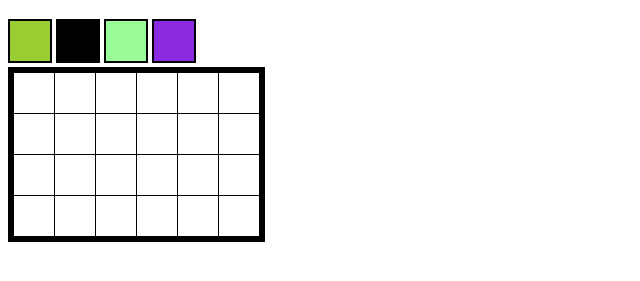
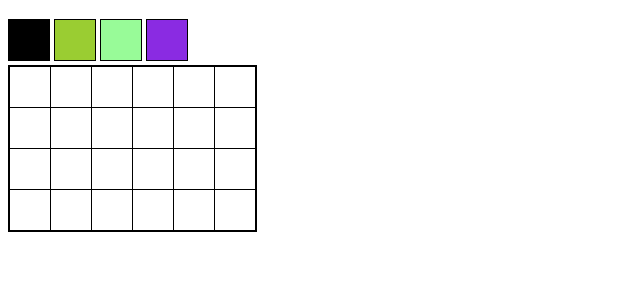
Before and after one commit to lebarrichello/pixel-art-lebarrichello, a website: page index.html in a window 1280 px wide. Shown: the part 61-342 px from the top of the page, without its empty margins (0-640 px from the left). Drawn offline with Linux system fonts and the light colour scheme.

Commit message:
requisito 2

```diff
--- a/index.html
+++ b/index.html
@@ -11,11 +11,11 @@
 <body>
     <h1 id="title"> Paleta de Cores</h1>
 
-<div id="paleta">
-    <div class="pen" style="background-color:yellowgreen;" onclick="setPenColour('white')"> </div>
-    <div class="pen" style="background-color:black;" onclick="setPenColour('black')"> </div>
-    <div class="pen" style="background-color:palegreen;" onclick="setPenColour('white')"> </div>
-    <div class="pen" style="background-color:blueviolet;" onclick="setPenColour('black')"> </div>
+<div id="color-palette">
+    <div class="color" style="background-color:black;" onclick="setPenColour('black')"> </div>
+    <div class="color" style="background-color:yellowgreen;" onclick="setPenColour('yellowgreen')"> </div>
+    <div class="color" style="background-color:palegreen;" onclick="setPenColour('palegreen')"> </div>
+    <div class="color" style="background-color:blueviolet;" onclick="setPenColour('blueviolet')"> </div>
 </div>
 
 <div id="art">
--- a/script.js
+++ b/script.js
@@ -1,12 +1,12 @@
+let penColour = 'white';
 
-
-function setPenColour(pen){
-
-    penColour=pen;
+// eslint-disable-next-line no-unused-vars
+function setPenColour(pen) {
+  penColour = pen;
 }
 
-function setPixelColour(pixel){
-
-    pixel.style.backgroundColor = penColour;
-
+// eslint-disable-next-line no-unused-vars
+function setPixelColour(pixel) {
+  // eslint-disable-next-line no-param-reassign
+  pixel.style.backgroundColor = penColour;
 }
--- a/style.css
+++ b/style.css
@@ -1,8 +1,8 @@
-.pen {
+.color{
     display:inline-block;
     width:40px;
     height:40px;
-    border :2px solid black;
+    border :1px solid black;
 
 }
 
@@ -10,7 +10,7 @@
     display:table;
     border-spacing: 1px;
     background-color: black;
-    border:5px solid black;
+    border:1px solid black;
 }
 
 .row{
```
